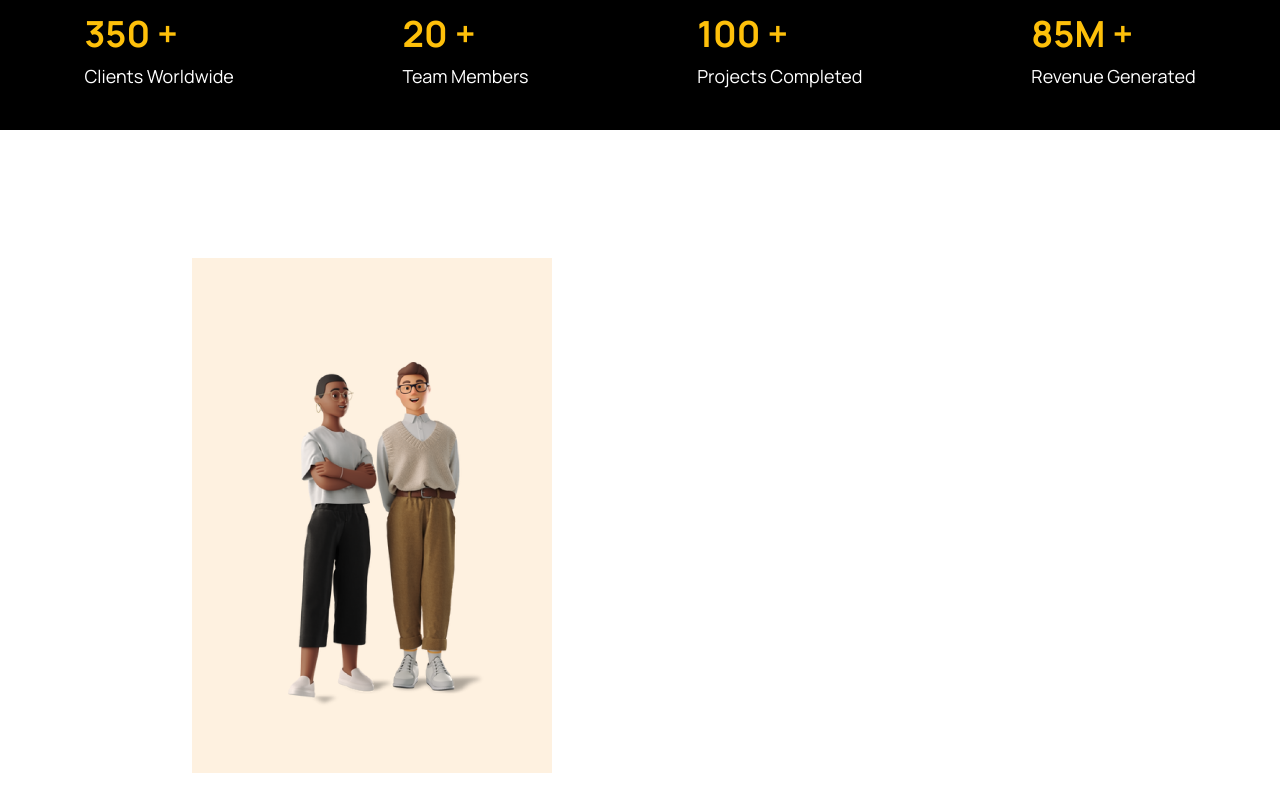
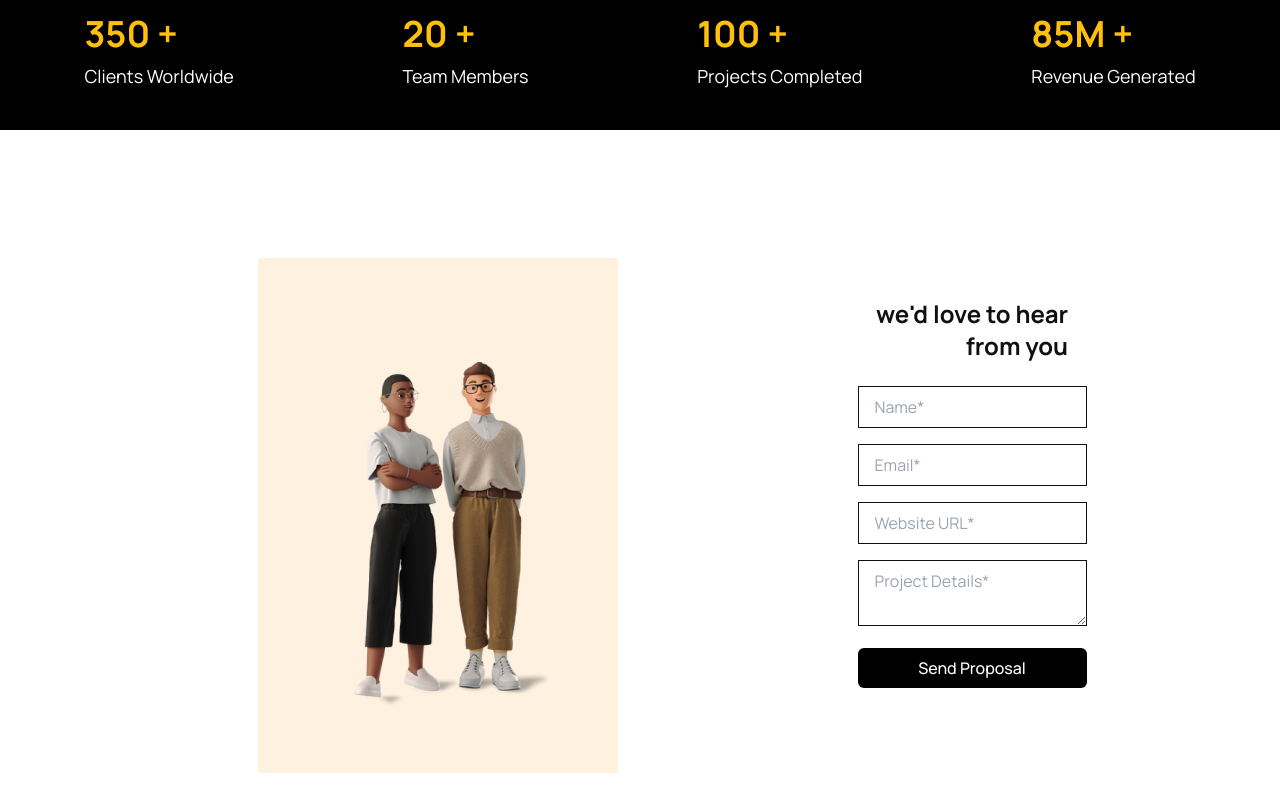
Before and after one commit to AdhAld/pitonProje, a Next.js app: page / in a window 1280 px wide. Shown: the part 2340-3152 px from the top of the page. Built offline with nearby package versions, Linux system fonts and the light colour scheme.

Commit message:
Update contact.tsx

```diff
--- a/app/components/contact.tsx
+++ b/app/components/contact.tsx
@@ -3,7 +3,7 @@ import Image from "next/image";
 
 const Contact: React.FC = () => {
   return (
-    <div className="flex flex-wrap gap-10 p-32 bg-white">
+    <div className="flex flex-wrap justify-center gap-60 p-32 bg-white">
       {/* Image */}
       <div className="flex flex-col bg-[#FEF1E0] p-16 ml-16 sm:max-w-xs md:max-w-sm">
         <Image
@@ -16,7 +16,75 @@ const Contact: React.FC = () => {
       </div>
 
       {/* Contact Form */}
-      <div></div>
+      <div className="flex flex-col items-center py-10">
+        {/* Form Başlığı */}
+        <h2 className="text-2xl font-bold text-right text-[#101010] mb-6">
+          we&apos;d love to hear <br /> from you
+        </h2>
+
+        {/* Form */}
+        <form className="w-full max-w-md space-y-4">
+          {/* Name Input */}
+          <div>
+            <label className="sr-only text-purple-300" htmlFor="name">
+              Name*
+            </label>
+            <input
+              id="name"
+              type="text"
+              placeholder="Name*"
+              className="w-full border border-[#101010] px-4 py-2 text-gray-900 focus:outline-none focus:ring-2 focus:ring-black"
+            />
+          </div>
+
+          {/* Email Input */}
+          <div>
+            <label className="sr-only" htmlFor="email">
+              Email*
+            </label>
+            <input
+              id="email"
+              type="email"
+              placeholder="Email*"
+              className="w-full border border-[#101010] px-4 py-2 text-gray-900 focus:outline-none focus:ring-2 focus:ring-black"
+            />
+          </div>
+
+          {/* Website URL Input */}
+          <div>
+            <label className="sr-only" htmlFor="website">
+              Website URL*
+            </label>
+            <input
+              id="website"
+              type="url"
+              placeholder="Website URL*"
+              className="w-full border border-[#101010] px-4 py-2 text-gray-900 focus:outline-none focus:ring-2 focus:ring-black"
+            />
+          </div>
+
+          {/* Project Details Textarea */}
+          <div>
+            <label className="sr-only" htmlFor="details">
+              Project Details*
+            </label>
+            <textarea
+              id="details"
+              placeholder="Project Details*"
+
+              className="w-full border border-[#101010] px-4 py-2 text-gray-900 focus:outline-none focus:ring-2 focus:ring-black"
+            ></textarea>
+          </div>
+
+          {/* Submit Button */}
+          <button
+            type="submit"
+            className="w-full bg-black text-white font-medium py-2 rounded-md hover:bg-gray-800 transition duration-200"
+          >
+            Send Proposal
+          </button>
+        </form>
+      </div>
     </div>
   );
 };
```
